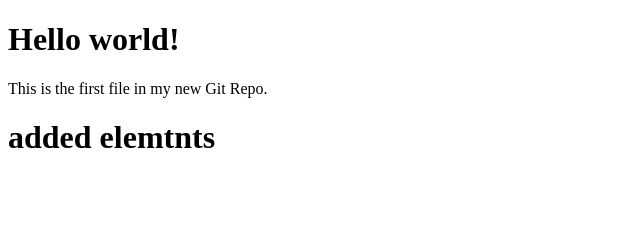
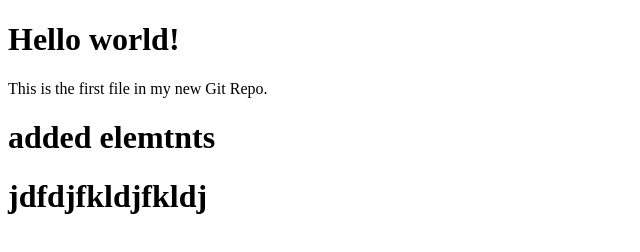
Before and after one commit to AnandumDev/sampleHtml, a website: page index.html in a window 1280 px wide. Shown: the whole page, without its empty margins (0-640 px from the left). Drawn offline with Linux system fonts and the light colour scheme.

Commit message:
anandubranchlekannINdexineCommited

```diff
--- a/index.html
+++ b/index.html
@@ -8,6 +8,7 @@
 <h1>Hello world!</h1>
 <p>This is the first file in my new Git Repo.</p>
 <h1>added elemtnts</h1>
+<h1>jdfdjfkldjfkldj</h1>
 
 </body>
 </html>
```
